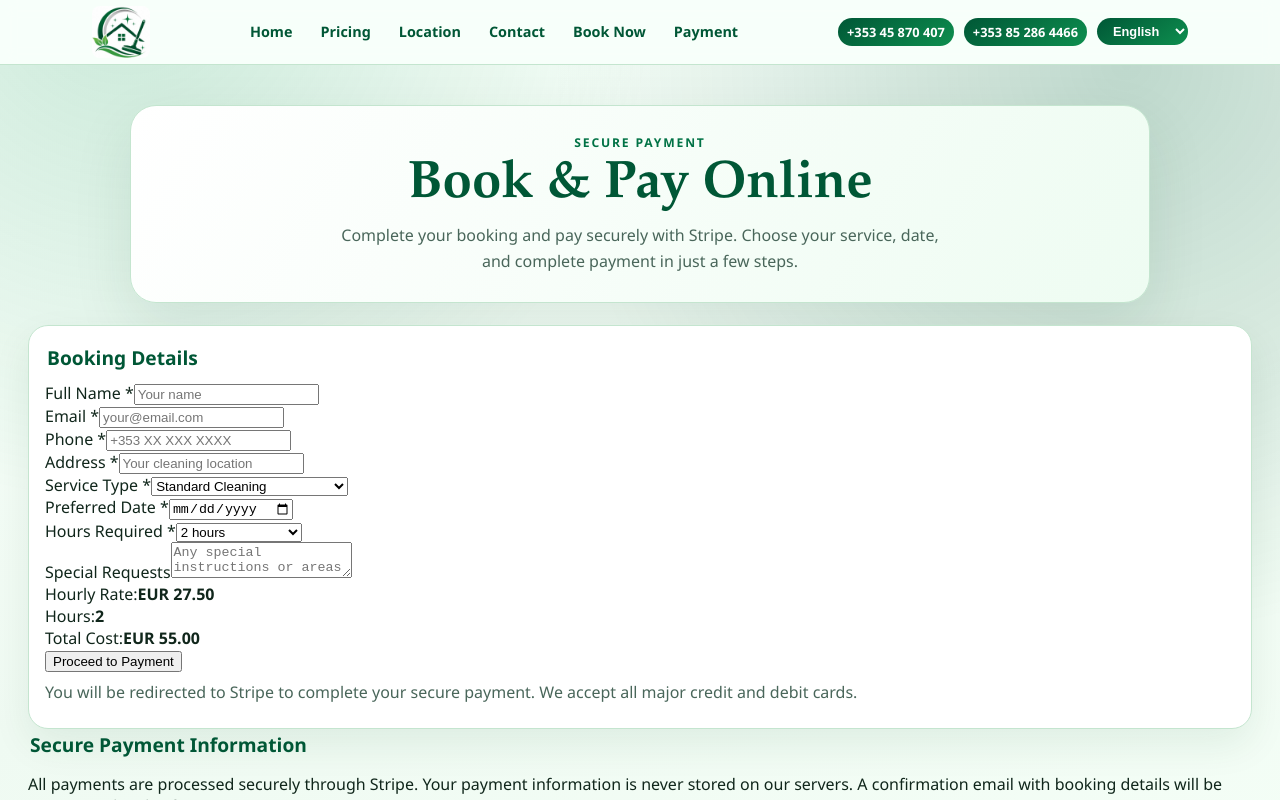
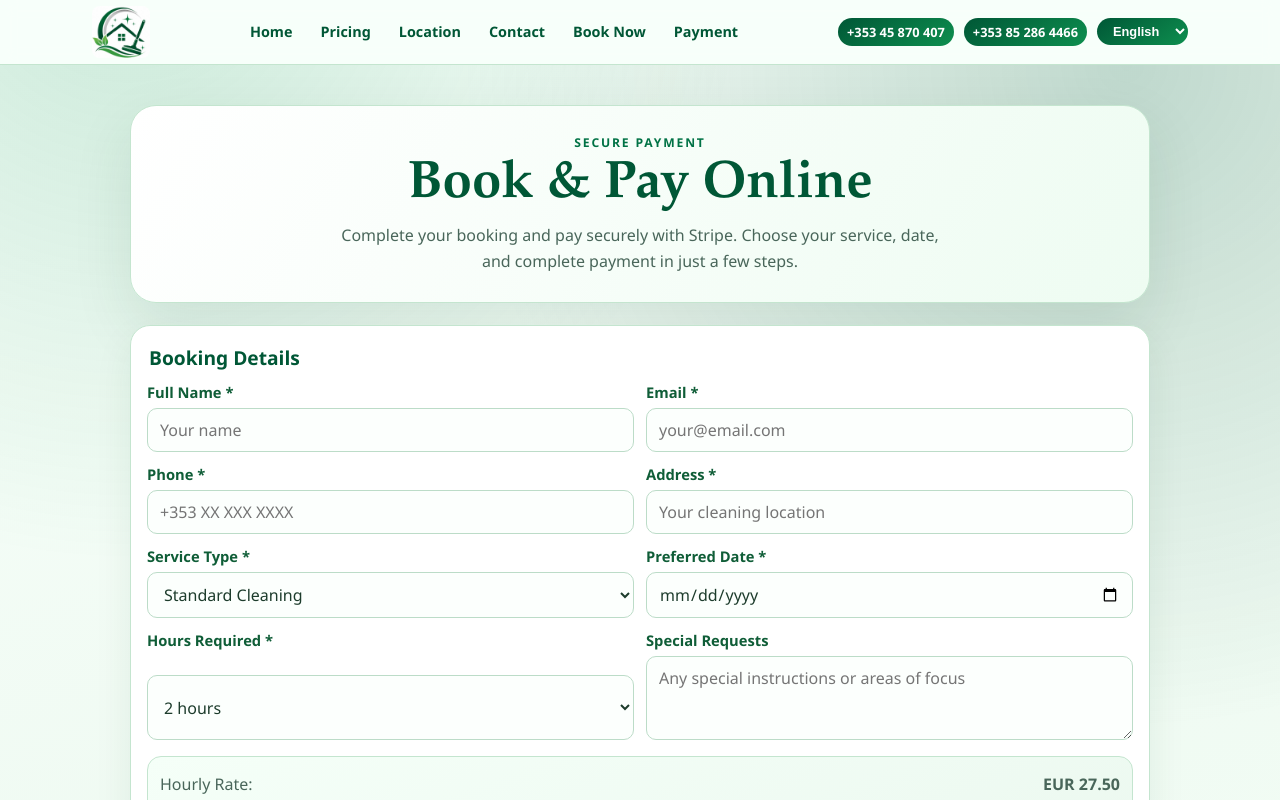
Before and after one commit to Gangureanu/Cleaner, a Next.js app: page /checkout in a window 1280 px wide. Shown: the top 800 px of the page. Built offline with nearby package versions, Linux system fonts and the light colour scheme.

Commit message:
Style checkout booking details to match site theme

```diff
--- a/app/globals.css
+++ b/app/globals.css
@@ -285,6 +285,116 @@ h3 {
   cursor: pointer;
 }
 
+.checkoutWrap {
+  max-width: 1020px;
+  margin: 0 auto;
+}
+
+.checkoutForm {
+  display: grid;
+  gap: 12px;
+}
+
+.formRow {
+  display: grid;
+  gap: 12px;
+  grid-template-columns: 1fr;
+}
+
+.formField {
+  display: grid;
+  gap: 6px;
+}
+
+.formField label {
+  font-size: 0.92rem;
+  font-weight: 700;
+  color: #0f5d37;
+}
+
+.formField input,
+.formField select,
+.formField textarea {
+  width: 100%;
+  border: 1px solid #bcdcc8;
+  border-radius: 10px;
+  padding: 10px 12px;
+  font: inherit;
+  color: #1d3c2c;
+  background: #fcfffd;
+}
+
+.formField textarea {
+  resize: vertical;
+  min-height: 84px;
+}
+
+.costSummary {
+  margin-top: 4px;
+  padding: 12px;
+  border: 1px solid var(--line);
+  border-radius: 14px;
+  background: linear-gradient(160deg, #f5fff8 0%, #ebf8ef 100%);
+}
+
+.costRow,
+.costRowTotal {
+  display: flex;
+  justify-content: space-between;
+  gap: 10px;
+  color: var(--ink-700);
+  padding: 4px 0;
+}
+
+.costRowTotal {
+  margin-top: 2px;
+  padding-top: 10px;
+  border-top: 1px solid var(--line);
+  color: var(--emerald-900);
+  font-size: 1.05rem;
+}
+
+.checkoutForm .submitBtn {
+  margin-top: 4px;
+  justify-self: start;
+  border: none;
+  border-radius: 999px;
+  padding: 10px 18px;
+  font: inherit;
+  font-weight: 700;
+  color: #ffffff;
+  background: linear-gradient(145deg, var(--emerald-900), var(--emerald-700));
+  cursor: pointer;
+  text-decoration: none;
+}
+
+.checkoutForm .submitBtn:disabled {
+  opacity: 0.65;
+  cursor: not-allowed;
+}
+
+.formNote {
+  margin: 4px 0 0;
+  color: var(--ink-700);
+  font-size: 0.94rem;
+  line-height: 1.5;
+}
+
+.infoSection {
+  max-width: 1020px;
+  margin: 18px auto 0;
+  padding: 20px;
+  border-radius: 18px;
+  border: 1px solid var(--line);
+  background: linear-gradient(160deg, #f5fff8 0%, #ebf8ef 100%);
+}
+
+.infoSection p {
+  margin: 8px 2px;
+  color: var(--ink-700);
+  line-height: 1.55;
+}
+
 .cleanList {
   margin: 0;
   padding-left: 18px;
@@ -566,4 +676,8 @@ body:has(.posterPage) {
   .tableCard:last-child {
     grid-column: span 2;
   }
+
+  .checkoutForm .formRow {
+    grid-template-columns: 1fr 1fr;
+  }
 }
```
